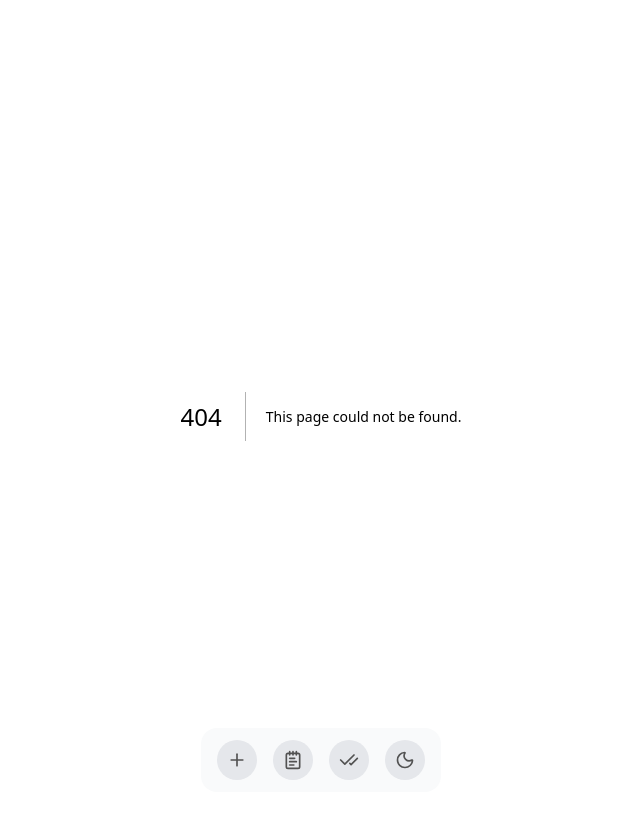
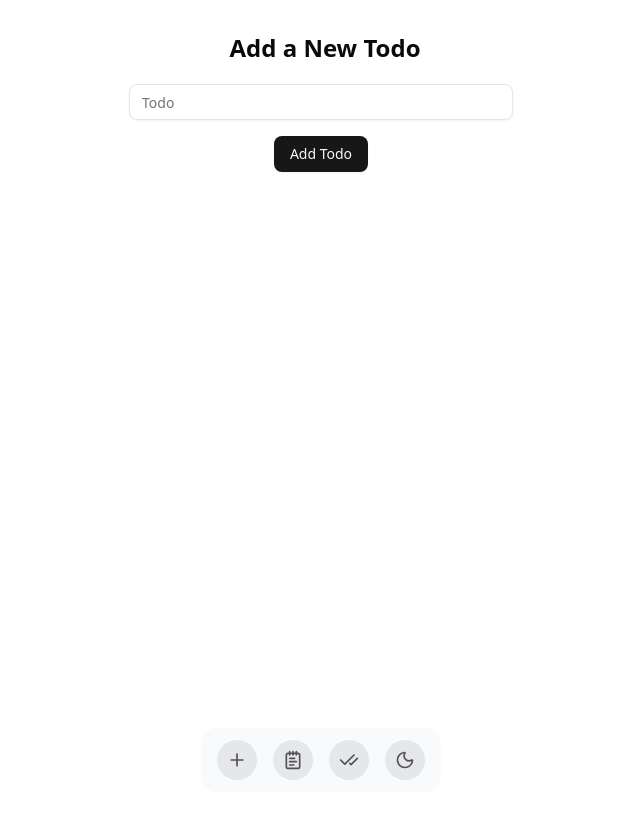
Before and after one commit to abdulazizzisan/rtk-todo, a Next.js app: page /add-todo in a window 1280 px wide. Before the commit this address had no page. Shown: the top 818 px of the page, without its empty margins (319-959 px from the left). Built offline with nearby package versions, Linux system fonts and the light colour scheme.

Commit message:
design the add todo page with navigation.

```diff
--- /dev/null
+++ b/src/app/add-todo/page.tsx
@@ -0,0 +1,28 @@
+"use client";
+import { Button } from "@/components/ui/button";
+import { Input } from "@/components/ui/input";
+import { useRouter } from "next/navigation";
+import React from "react";
+
+const AddTodo = () => {
+  const router = useRouter();
+  return (
+    <div className="bg-background text-foreground mx-auto w-1/3 p-4 h-full">
+      <form
+        className="flex flex-col items-center space-y-4"
+        onSubmit={(e) => {
+          e.preventDefault();
+          router.push("/");
+        }}
+      >
+        <h1 className="mb-5 ml-2 text-2xl font-bold">Add a New Todo</h1>
+        <Input type="text" placeholder="Todo" />
+        <Button className="w-min" type="submit">
+          Add Todo
+        </Button>
+      </form>
+    </div>
+  );
+};
+
+export default AddTodo;
--- a/src/components/AppDock.tsx
+++ b/src/app/components/AppDock.tsx
@@ -1,14 +1,9 @@
 "use client";
-import {
-  CheckCheck,
-  Moon,
-  NotepadText,
-  Plus,
-  Sun,
-} from "lucide-react";
+import { CheckCheck, Moon, NotepadText, Plus, Sun } from "lucide-react";
 
 import { Dock, DockIcon, DockItem, DockLabel } from "@/components/ui/dock";
 import { useTheme } from "next-themes";
+import Link from "next/link";
 
 export function AppDock() {
   const { setTheme, theme } = useTheme();
@@ -18,12 +13,14 @@ export function AppDock() {
       icon: (
         <Plus className="h-full w-full text-neutral-600 dark:text-neutral-300" />
       ),
+      href: "/add-todo",
     },
     {
       title: "Todos",
       icon: (
         <NotepadText className="h-full w-full text-neutral-600 dark:text-neutral-300" />
       ),
+      href: "/",
     },
     {
       title: "Completed",
@@ -59,7 +56,17 @@ export function AppDock() {
                   {item.icon}
                 </button>
               )}
-              {item.title !== "Light" && item.title !== "Dark" && item.icon}
+              {item.title !== "Light" &&
+                item.title !== "Dark" &&
+                item.href !== undefined && (
+                  <Link className="h-full w-full" href={item.href}>
+                    {item.icon}
+                  </Link>
+                )}
+              {item.title !== "Light" &&
+                item.title !== "Dark" &&
+                item.href === undefined &&
+                item.icon}
             </DockIcon>
           </DockItem>
         ))}
--- a/src/app/layout.tsx
+++ b/src/app/layout.tsx
@@ -1,7 +1,7 @@
 import type { Metadata } from "next";
 import { Geist, Geist_Mono } from "next/font/google";
 import "./globals.css";
-import { AppDock } from "@/components/AppDock";
+import { AppDock } from "@/app/components/AppDock";
 import { ThemeProvider } from "@/components/theme-provider";
 
 const geistSans = Geist({
```
